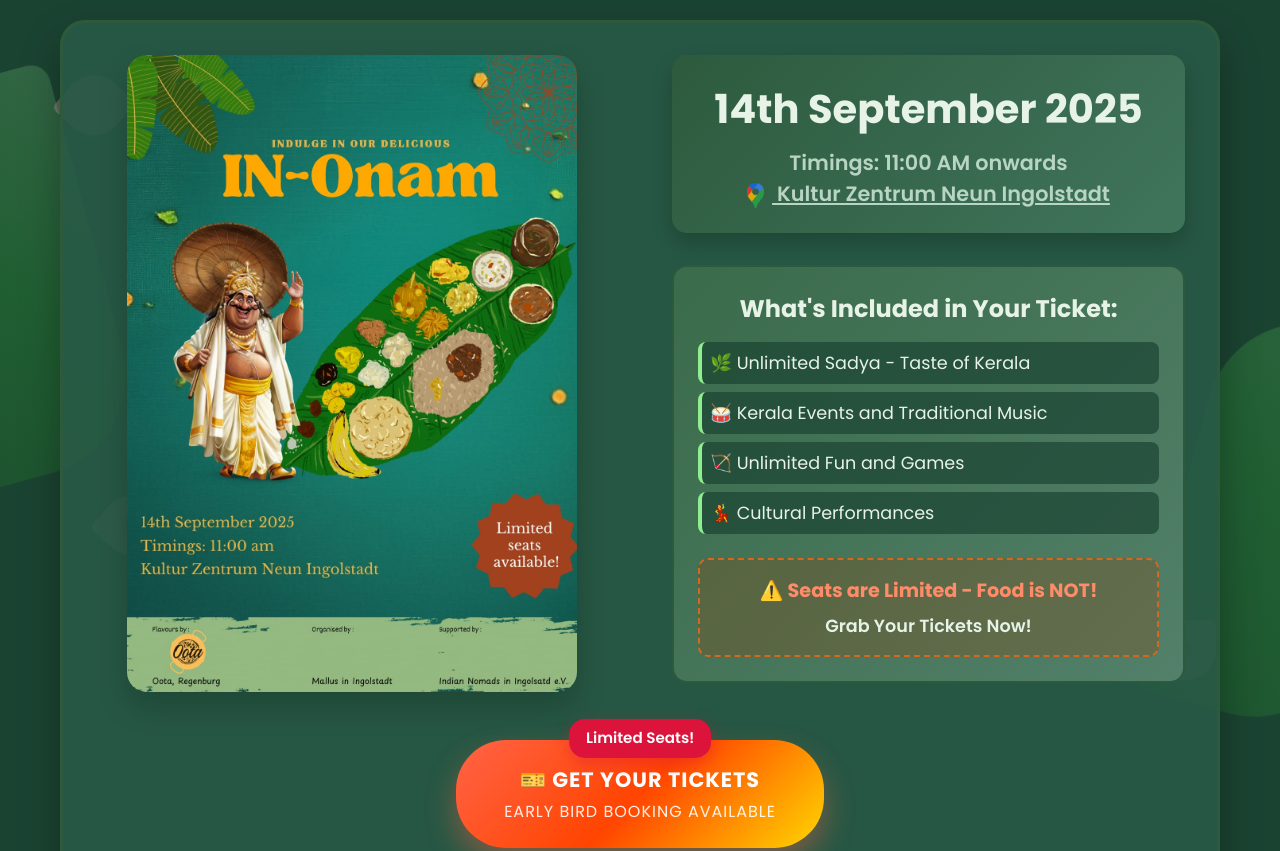
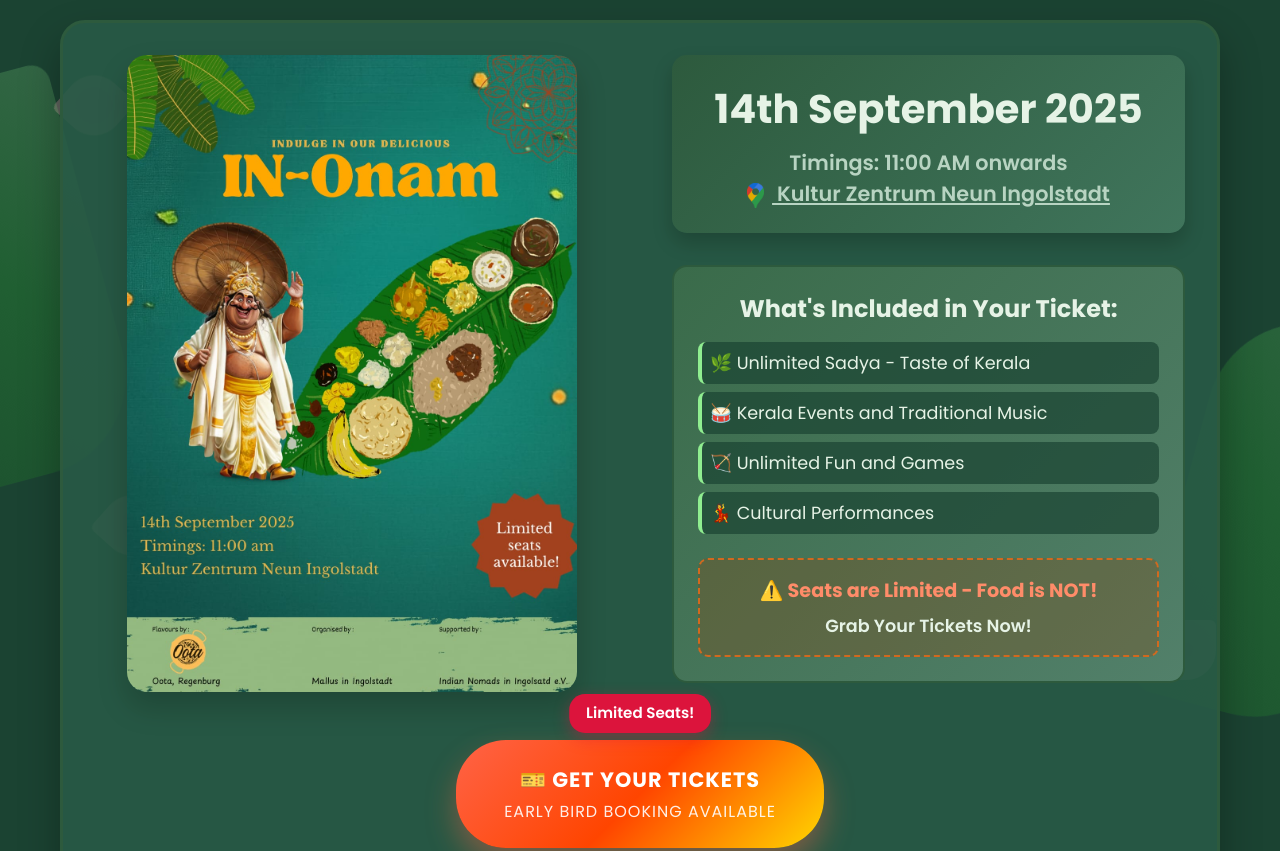
Before and after one commit to anamite/onain2025, a plain HTML site: page index.html in a window 1280 px wide. Shown: the top 851 px of the page. Drawn offline with Linux system fonts and the light colour scheme.

Commit message:
limited seat change

```diff
--- a/styles.css
+++ b/styles.css
@@ -340,7 +340,7 @@ body {
 
 .limited-seats-badge {
     position: absolute;
-    top: -20px;
+    top: -45px;
     right: 50%;
     transform: translateX(50%);
     background: #DC143C;
```
